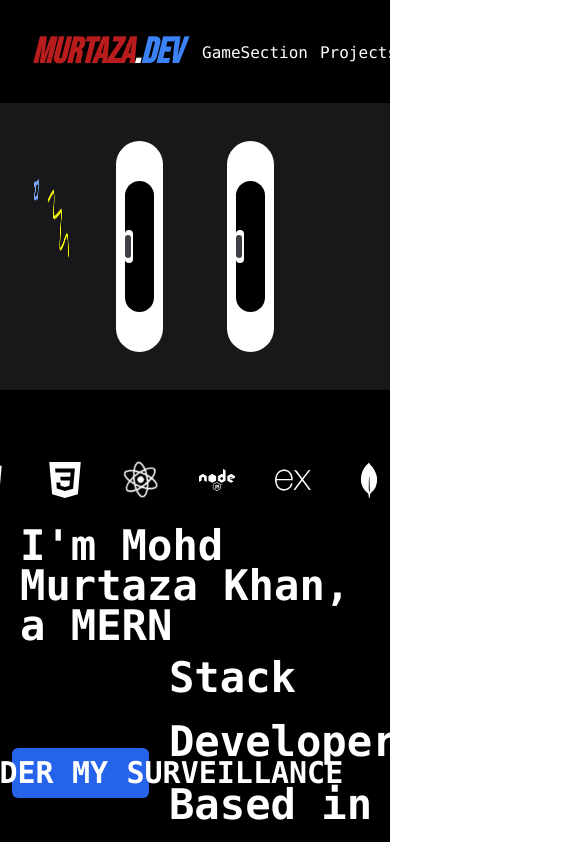
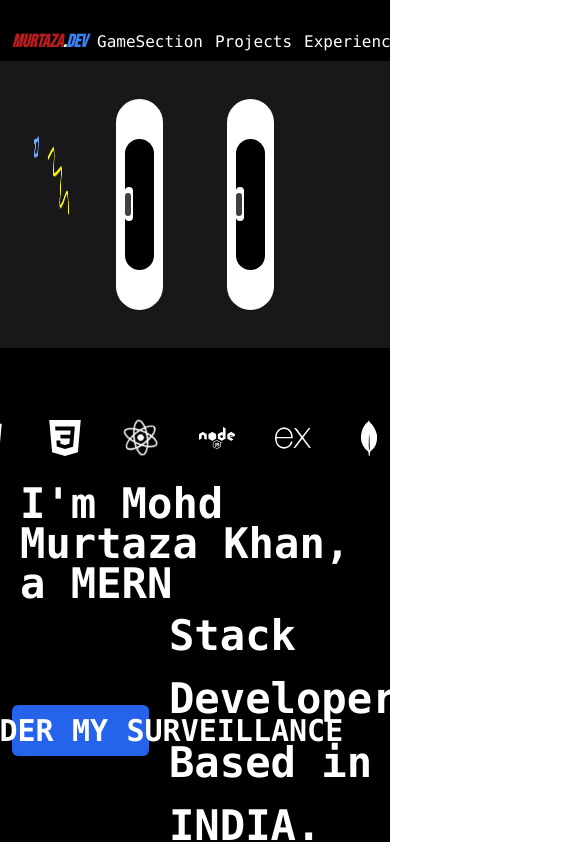
Before and after one commit to MurtazaKhannn/portfolio, a React (Vite) app: page / in a window 390 px wide. Shown: the top 842 px of the page, 572 px wide, since content can reach past the window. Built offline with nearby package versions, Linux system fonts and the light colour scheme; a web font is replaced by a local one.

Commit message:
responsive navbar

```diff
--- a/src/components/Nav.jsx
+++ b/src/components/Nav.jsx
@@ -4,13 +4,13 @@ import { FaPhone } from 'react-icons/fa';
 
 const Nav = () => {
   return (
-    <div className='flex h-[10vh] xs:h-[15vh] xs:pb-5 justify-between w-full items-center'>
-      <h1 className='text-4xl ml-8 font-bold '>
+    <div className='flex h-[10vh] justify-between w-full items-center'>
+      <h1 className='text-4xl xs:text-lg ml-8 xs:ml-3 font-bold '>
         <i className='font-bebas text-red-700 flex'>
-          Murtaza <p className='text-white'>.</p> <p className='text-blue-500 xs:pr-5'>Dev</p>
+          Murtaza <p className='text-white'>.</p> <p className='text-blue-500'>Dev</p>
         </i>
       </h1>
-      <div className='text-white w-[60%] xs:gap-3 justify-evenly flex items-center'>
+      <div className='text-white w-[60%] xs:w-[70%] xs:mr-5 xs:gap-3 justify-evenly flex items-center'>
         <Link to="home" smooth={true} duration={2000} className='hover:border-b-4 xs:hidden hover:border-yellow-400 py-2 rounded cursor-pointer'>Home</Link>
         <Link to="GameSection" smooth={true} duration={2000} className='hover:border-b-4 hover:border-yellow-400 py-2 rounded cursor-pointer'>GameSection</Link>
         <Link smooth={true} duration={2000} to="projects" className='hover:border-b-4 hover:border-yellow-400 py-2 rounded cursor-pointer'>Projects</Link>
```
